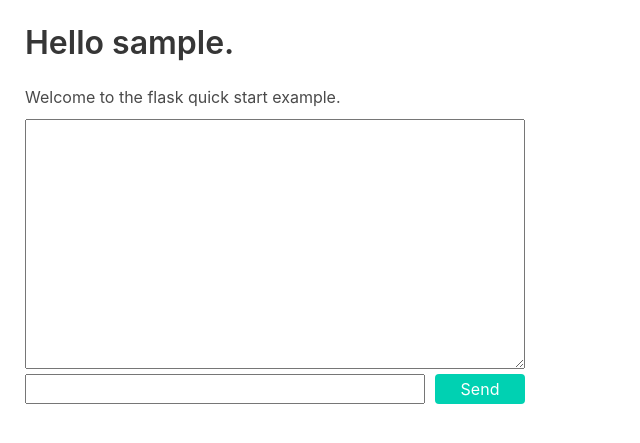
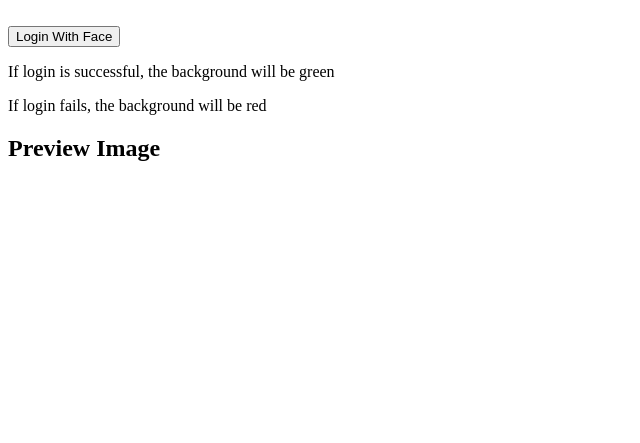
Before and after one commit to nayookyaw/flask-face-login-webcam, a Flask app: a page that, after the commit, uses templates/views/index.html in a window 1280 px wide. Shown: the top 443 px of the page, without its empty margins (0-640 px from the left). Run offline with Flask 2, Linux system fonts and the light colour scheme; some libraries are stand-ins or nearby versions.

Commit message:
all success login and fail screen

```diff
--- a/templates/index.html
+++ /dev/null
@@ -1,57 +0,0 @@
-<html>
-    <head>
-        <!-- Some basic meta info -->
-        <title>Example</title>
-        <meta charset="utf-8">
-        <meta name="viewport" content="width=device-width, initial-scale=1">
-
-        <!-- A stylesheet to make things automatically look nice -->
-        <link rel="stylesheet" href="https://cdnjs.cloudflare.com/ajax/libs/bulma/0.7.4/css/bulma.min.css">
-
-        <!-- Link to the socket.io info -->
-        <script type="text/javascript" src="//code.jquery.com/jquery-1.4.2.min.js"></script>
-        <script type="text/javascript" src="//cdnjs.cloudflare.com/ajax/libs/socket.io/1.3.6/socket.io.min.js"></script>
-
-        <!-- Script to handle socket.io -->
-        <script>
-            var socket;
-            $(document).ready(function() {
-                // The http vs. https is important. Use http for localhost!
-                socket = io.connect('http://' + document.domain + ':' + location.port);
-
-                // Button was clicked
-                document.getElementById("send_button").onclick = function() {
-                    // Get the text value
-                    var text = document.getElementById("textfield_input").value;
-
-                    // Update the chat window
-                    document.getElementById("chat").innerHTML += "You: " + text + "\n\n";
-
-                    // Emit a message to the 'send_message' socket
-                    socket.emit('send_message', {'text':text});
-
-                    // Set the textfield input to empty
-                    document.getElementById("textfield_input").value = "";
-                }
-
-                // Message recieved from server
-                socket.on('message_from_server', function(data) {
-                    var text = data['text'];
-                    document.getElementById("chat").innerHTML += "Server: " + text + "\n\n";
-                });
-            });
-        </script>
-    </head>
-
-<body>
-    <div style="margin: 25px; display: flex; flex-direction: column;">
-        <h1 class="title">Hello {{username}}.</h1>
-        <p>Welcome to the flask quick start example.</p>
-        <textarea id="chat" style="width: 500px; height: 250px; font-size: 18px; font-family: monospace; margin-top: 10px;"></textarea>
-        <div style="display: flex; flex-direction: row;">
-            <input type="text" id="textfield_input" style="height: 30px; width: 400px; margin-top: 5px; margin-right: 10px;" class="textfield">
-            <button id="send_button" class="button is-primary" style="margin-top: 5px; width: 90px; height: 30px;">Send</button>
-        </div>
-    </div>
-</body>
-</html>
--- a/templates/views/index.html
+++ b/templates/views/index.html
@@ -22,7 +22,9 @@
 
     <br/>
     <input type=button value="Login With Face" onClick="take_snapshot()">
-    <br/>
+    <p>If login is successful, the background will be green</p>
+    <p>If login fails, the background will be red</p>
+
     <h2>Preview Image</h2>
     <div id="preview"></div>
 
@@ -48,6 +50,7 @@
                 data = {
                     'image_64' : data_uri
                 }
+                var result_color = 0;
 
                 $.ajax({
                     type: "POST",
@@ -56,7 +59,19 @@
                     dataType: 'json',
                     data: JSON.stringify(data),
                     success: function(response) {
-                        console.log (response)
+                        result = response.result;
+                        result.forEach(val => {
+                            if (val.result == "True") {
+                                result_color = 1;
+                            }
+                        });
+                        if (result_color) {
+                            console.log("Login success");
+                            $('body').css("background-color", "green");
+                        } else {
+                            console.log("Login fail!");
+                            $('body').css("background-color", "red");
+                        }
                     },
                     error: function(err) {
                         console.log(err);
```
Also changed, not shown: readme.md, target_img/target.jpg, 3 other files.
